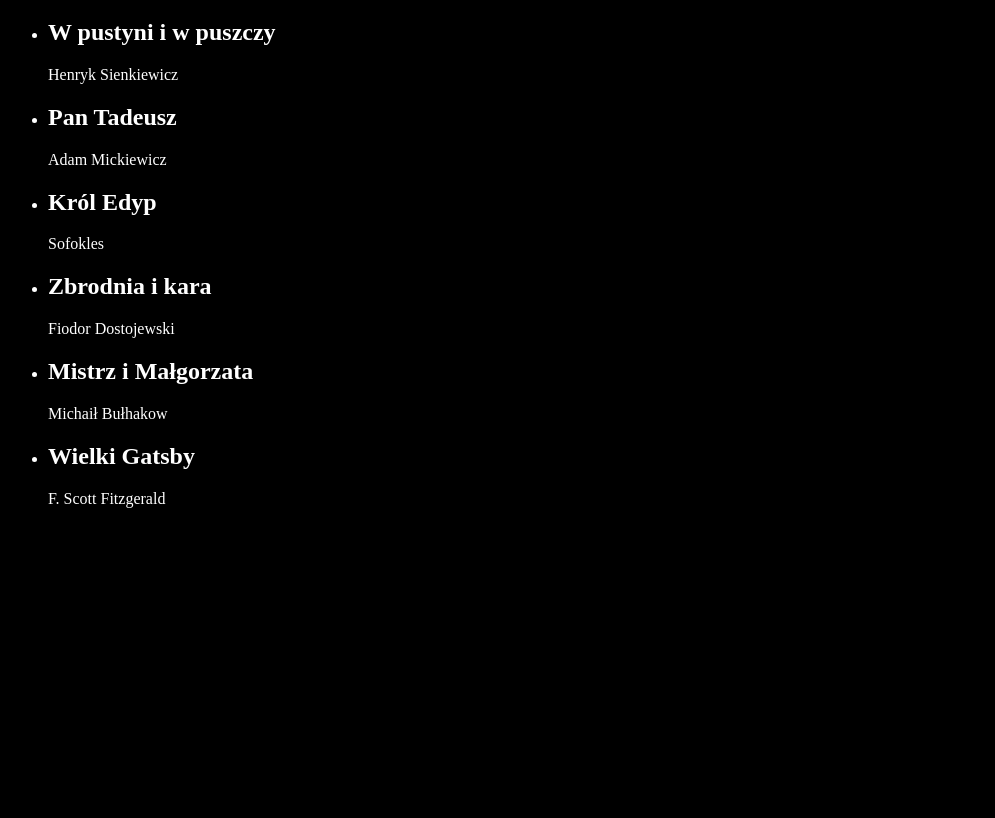
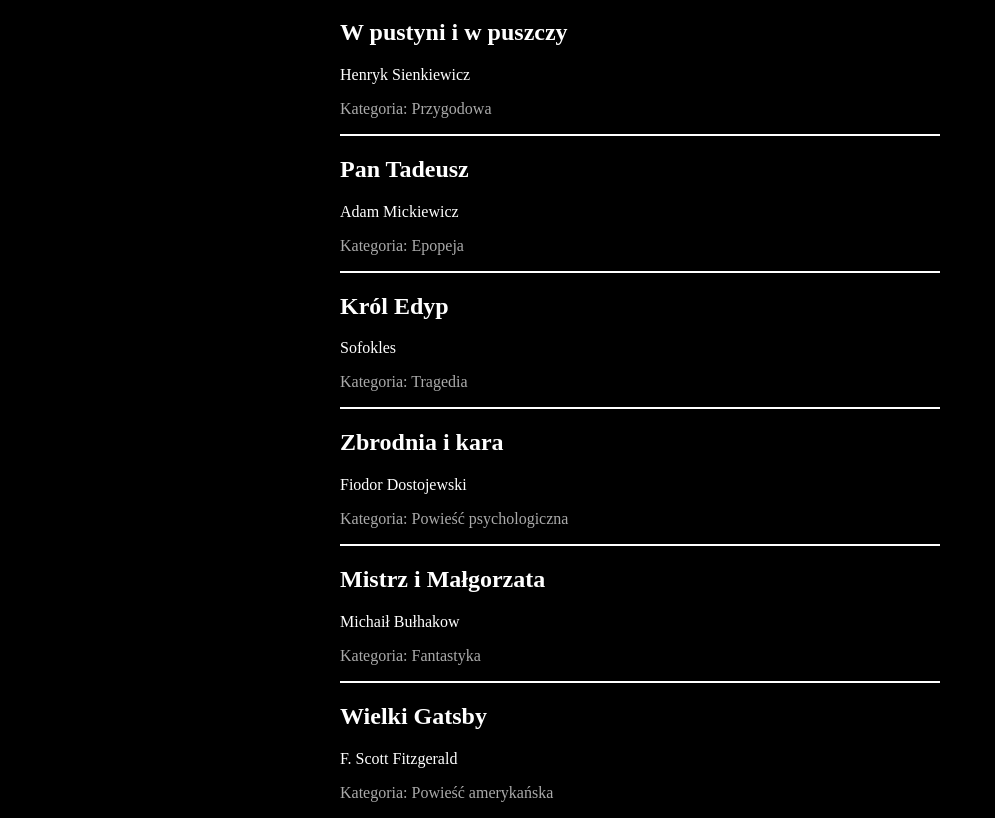
Before and after one commit to matwjablonski/js-capgemini, a website: page projects/final/index.html in a window 1280 px wide. Shown: the part 61-879 px from the top of the page, without its empty margins (0-995 px from the left). Before the commit the page ends 800 px from the top, so only its background shows below. Drawn offline with Linux system fonts and the light colour scheme.

Commit message:
update task 7

```diff
--- a/projects/final/app.js
+++ b/projects/final/app.js
@@ -71,11 +71,17 @@ const prepareBookItem = (book) => {
   bookAuthor.textContent = book.author;
   bookItem.appendChild(bookAuthor);
 
+  const bookCategory = document.createElement("p");
+  bookCategory.textContent = 'Kategoria: ' + book.category;
+  bookCategory.classList.add("book-category");
+  bookItem.appendChild(bookCategory);
+
   return bookItem;
 }
 
 const prepareBooksList = (app) => {
   const list = document.createElement("ul");
+  list.classList.add("books-list");
 
   books.forEach((book) => {
     const bookItem = prepareBookItem(book);
--- a/projects/final/style.css
+++ b/projects/final/style.css
@@ -6,3 +6,18 @@ body {
 body h1.title span {
   color: pink;
 }
+
+.books-list {
+  list-style: none;
+  margin: 0 auto;
+  padding: 0;
+  max-width: 600px;
+}
+
+.book-item:not(:last-child) {
+  border-bottom: 2px solid #fff;
+}
+
+.book-category {
+  color: #aaa;
+}
```
